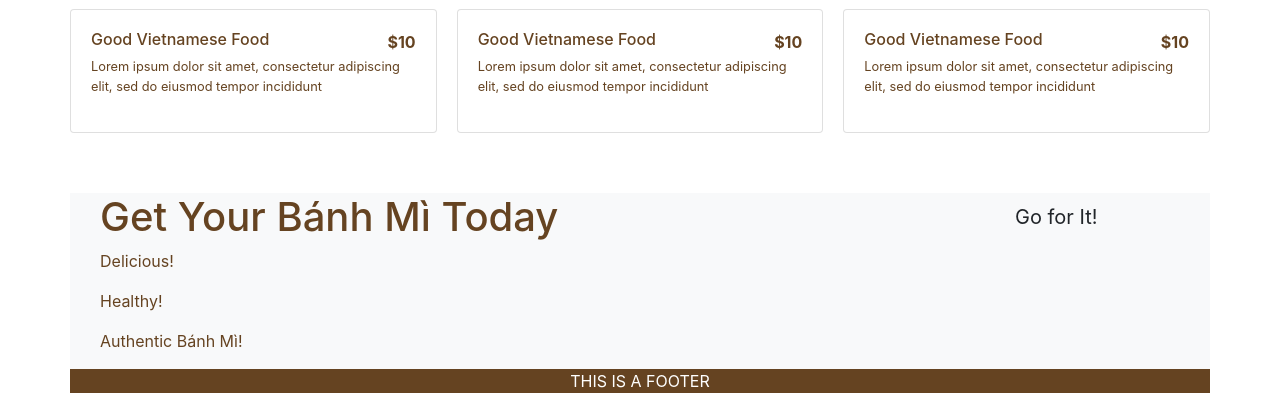
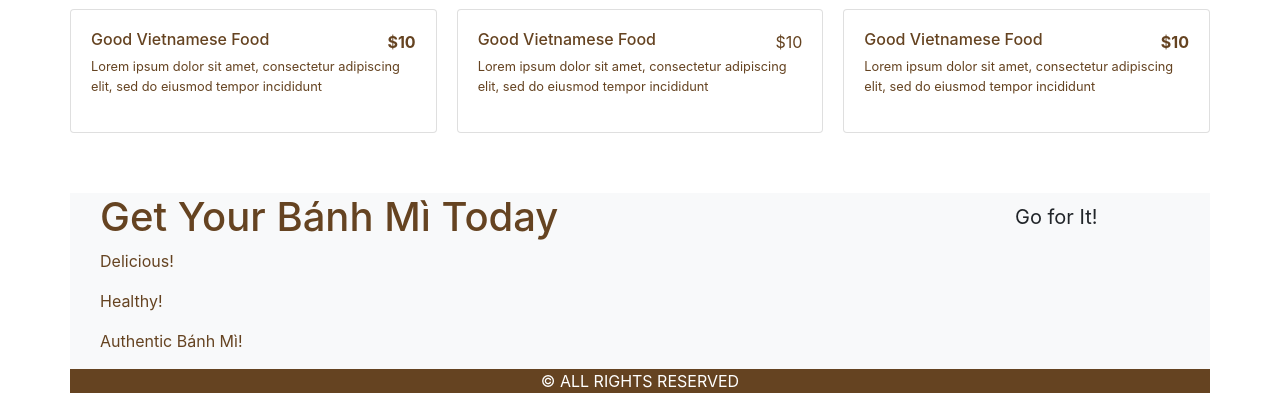
Before and after one commit to phongnguyenhcl/restaurant-frontend, a plain HTML site: page index.html in a window 1280 px wide. Shown: the part 1277-1683 px from the top of the page. Drawn offline with nearby package versions, Linux system fonts and the light colour scheme.

Commit message:
add footer

```diff
--- a/index.html
+++ b/index.html
@@ -85,7 +85,7 @@
           <p class="small">Lorem ipsum dolor sit amet, consectetur adipiscing elit, sed do eiusmod tempor incididunt</p>
         </div>
         <div class="card card-body">
-          <span class="float-right font-weight-bold">$10</span>
+          <span class="float-right font-weight-boldgit">$10</span>
           <h6 class="text-truncate">Good Vietnamese Food</h6>
           <p class="small">Lorem ipsum dolor sit amet, consectetur adipiscing elit, sed do eiusmod tempor incididunt</p>
         </div>
@@ -131,7 +131,7 @@
   <footer class="container py-0">
     <div class="row">
       <div class="col text-center">
-        <p>THIS IS A FOOTER</p>
+        <p>&copy; ALL RIGHTS RESERVED</p>
       </div>
 
     </div>
```
